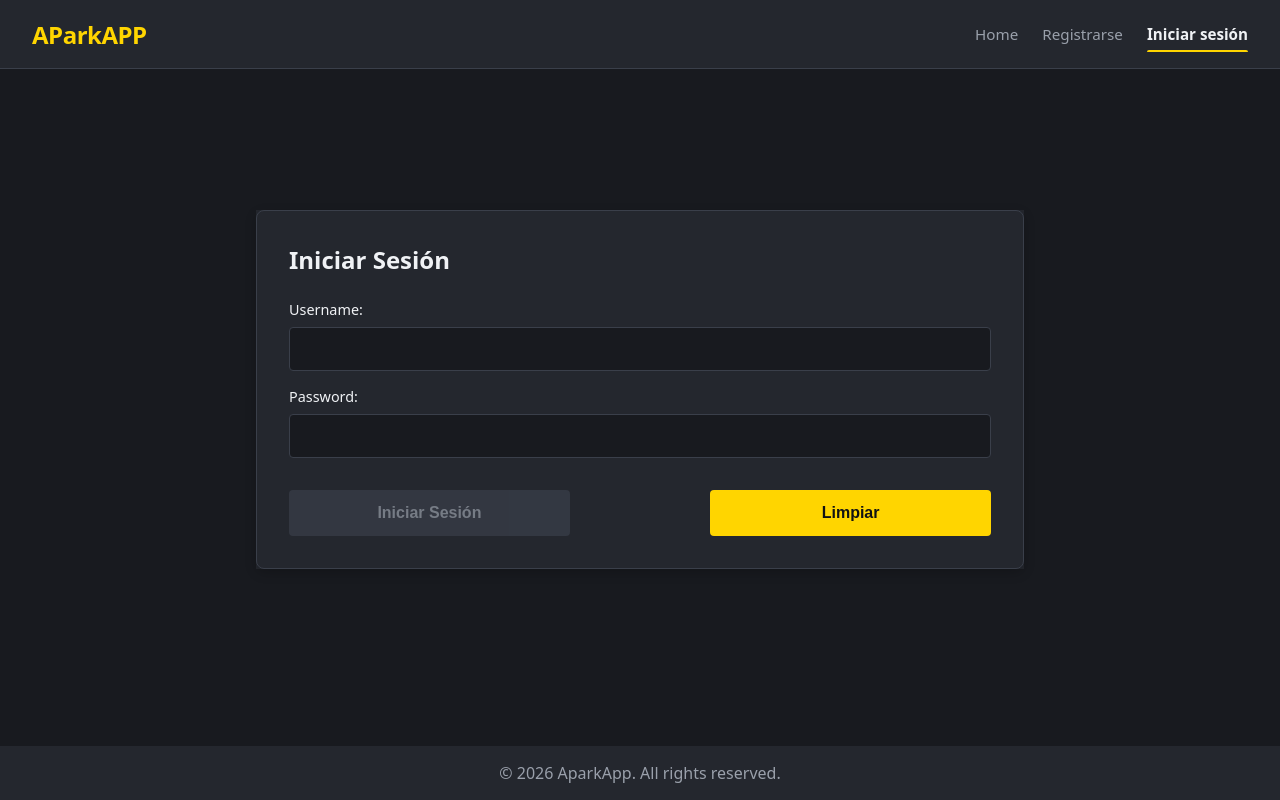
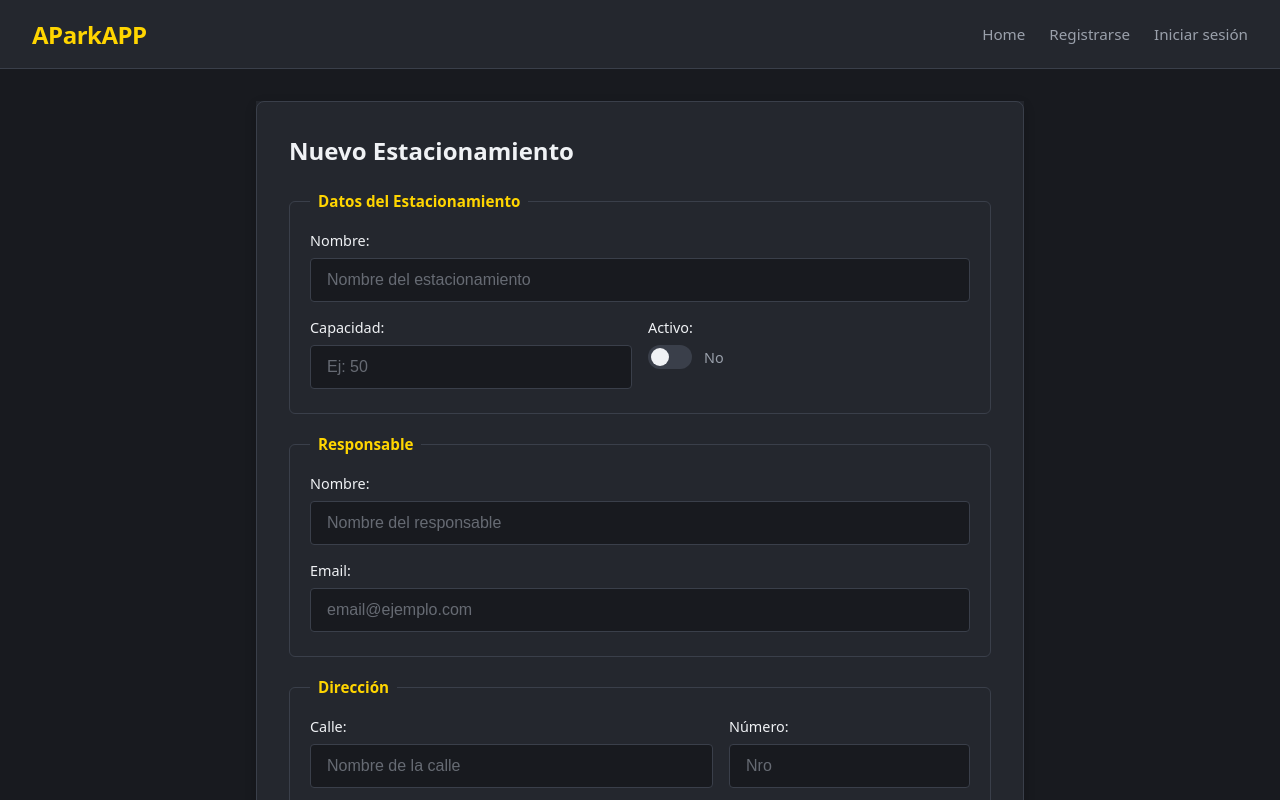
Before and after one commit to marianomgm93/AParkAppFront, an Angular app in the folder AparkAppFront/: page /parking-lot/parking-lot-form in a window 1280 px wide. Before the commit this address led to /auth/login. Shown: the top 800 px of the page. Built offline with nearby package versions, Linux system fonts and the light colour scheme.

Commit message:
fixed routes and footer

```diff
--- /dev/null
+++ b/AparkAppFront/src/app/address/address.routes.ts
@@ -0,0 +1,16 @@
+import { Routes } from '@angular/router';
+import { ROUTE_SEGMENTS } from '../app.route.segments';
+
+const addressRoutes: Routes = [
+  {
+    path: '',
+    pathMatch: 'full',
+    redirectTo: 'address-form',
+  },
+  {
+    path: 'address-form',
+    loadComponent: () => import('./features/address-form/address-form'),
+  },
+];
+
+export default addressRoutes;
--- a/AparkAppFront/src/app/address/features/address-form/address-form.ts
+++ b/AparkAppFront/src/app/address/features/address-form/address-form.ts
@@ -12,7 +12,7 @@ import { firstValueFrom } from 'rxjs';
   templateUrl: './address-form.html',
 })
 
-export class AddressForm implements OnInit {
+export default class AddressForm implements OnInit {
   private readonly client = inject(AddressService);
   readonly editingAddress = input<AddressModel>();
   readonly editedAddress = output<AddressModel>();
--- a/AparkAppFront/src/app/app.css
+++ b/AparkAppFront/src/app/app.css
@@ -5,23 +5,21 @@
     'main'
     'footer';
   grid-template-rows: auto 1fr auto;
+  min-height: 100vh;
 }
 main {
   grid-area: main;
   background-color: var(--bg-primary);
   color: var(--text-primary);
-  min-height: 80vh;
-  display:flex;
-  justify-content:center;
-  align-items:center;
-
+  display: flex;
+  justify-content: center;
+  align-items: flex-start;
+  padding: 2rem 0;
 }
 footer {
   grid-area: footer;
   display: flex;
-  position: absolute;
-  bottom: 0;
-  min-width: 100vw;
+  width: 100%;
   justify-content: center;
   align-items: center;
   background-color: var(--bg-secondary);
--- a/AparkAppFront/src/app/app.routes.ts
+++ b/AparkAppFront/src/app/app.routes.ts
@@ -12,6 +12,14 @@ export const routes: Routes = [
     loadComponent: () => import('./user/ui/user-layout/user-layout'),
     loadChildren: () => import('./user/user.routes')
   },
-  { path: '', pathMatch: 'full', redirectTo: ROUTE_SEGMENTS.auth },
+  {
+    path: 'address',
+    loadChildren: () => import('./address/address.routes')
+  },
+  {
+    path: 'parking-lot',
+    loadChildren: () => import('./parking-lot/parking-lot.routes')
+  },
+
   { path: '**', redirectTo: '/' },
 ];
--- a/AparkAppFront/src/app/parking-lot/features/parking-lot-form/parking-lot-form.ts
+++ b/AparkAppFront/src/app/parking-lot/features/parking-lot-form/parking-lot-form.ts
@@ -11,7 +11,7 @@ import { firstValueFrom } from 'rxjs';
   styleUrl: './parking-lot-form.css',
   templateUrl: './parking-lot-form.html',
 })
-export class ParkingLotForm implements OnInit {
+export default class ParkingLotForm implements OnInit {
   private readonly client = inject(ParkingLotService);
   private readonly route = inject(ActivatedRoute);
   private readonly router = inject(Router);
--- a/AparkAppFront/src/app/parking-lot/features/parking-lot-list/parking-lot-list.ts
+++ b/AparkAppFront/src/app/parking-lot/features/parking-lot-list/parking-lot-list.ts
@@ -5,14 +5,13 @@ import { ParkingLotModel } from '../../data-access/parking-lot.model';
 import { Router } from '@angular/router';
 
 @Component({
-
   imports: [CommonModule],
   selector: 'app-parking-lot-list',
   styleUrl: './parking-lot-list.css',
   templateUrl: './parking-lot-list.html',
 })
 
-export class ParkingLotList implements OnInit {
+export default class ParkingLotList implements OnInit {
   private readonly service = inject(ParkingLotService);
   private readonly router = inject(Router);
   private readonly parkingLots = signal<ParkingLotModel[]>([]);
--- /dev/null
+++ b/AparkAppFront/src/app/parking-lot/parking-lot.routes.ts
@@ -0,0 +1,20 @@
+import { Routes } from '@angular/router';
+import { ROUTE_SEGMENTS } from '../app.route.segments';
+
+const parkingLotRoutes: Routes = [
+  {
+    path: '',
+    pathMatch: 'full',
+    redirectTo: 'parking-lot-form',
+  },
+  {
+    path: 'parking-lot-form',
+    loadComponent: () => import('./features/parking-lot-form/parking-lot-form'),
+  },
+  {
+    path: 'parking-lot-list',
+    loadComponent: () => import('./features/parking-lot-list/parking-lot-list'),
+  },
+];
+
+export default parkingLotRoutes;
```
